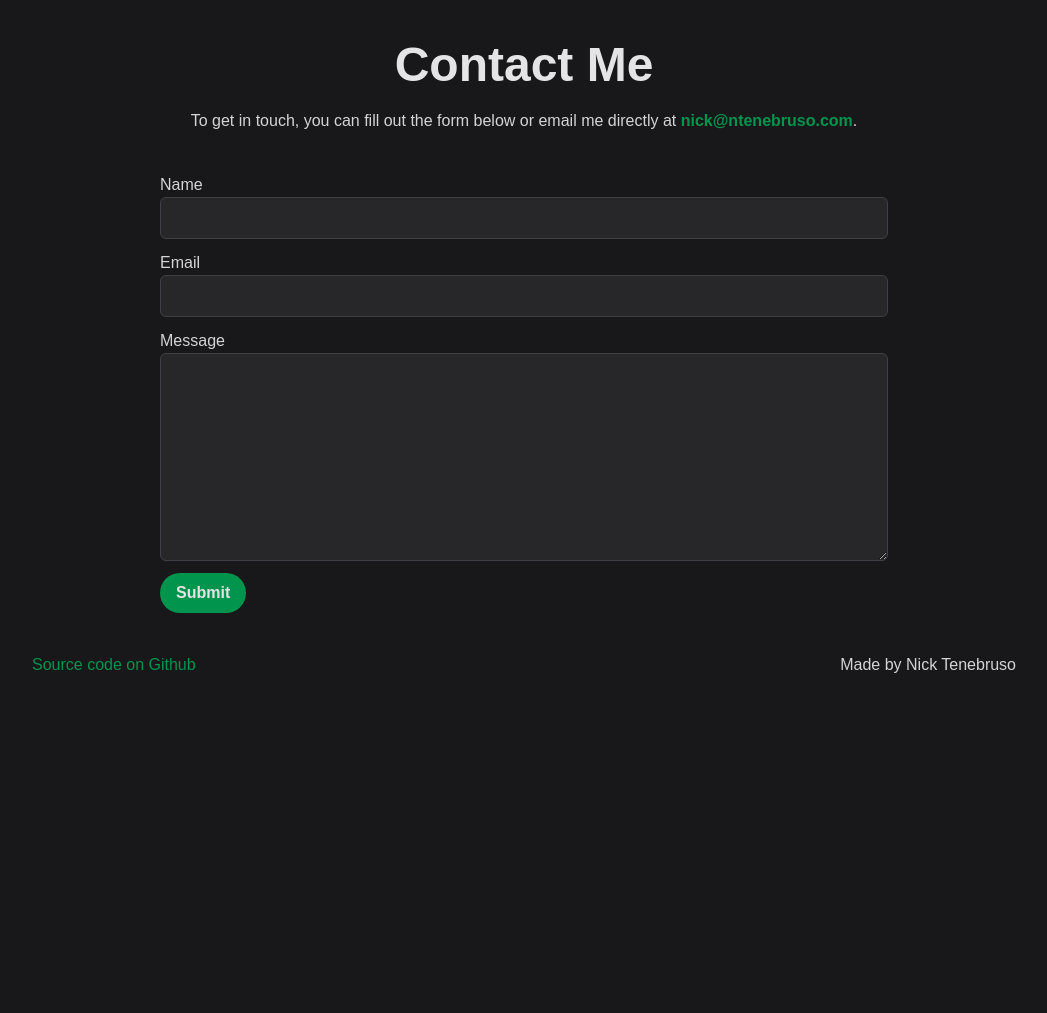
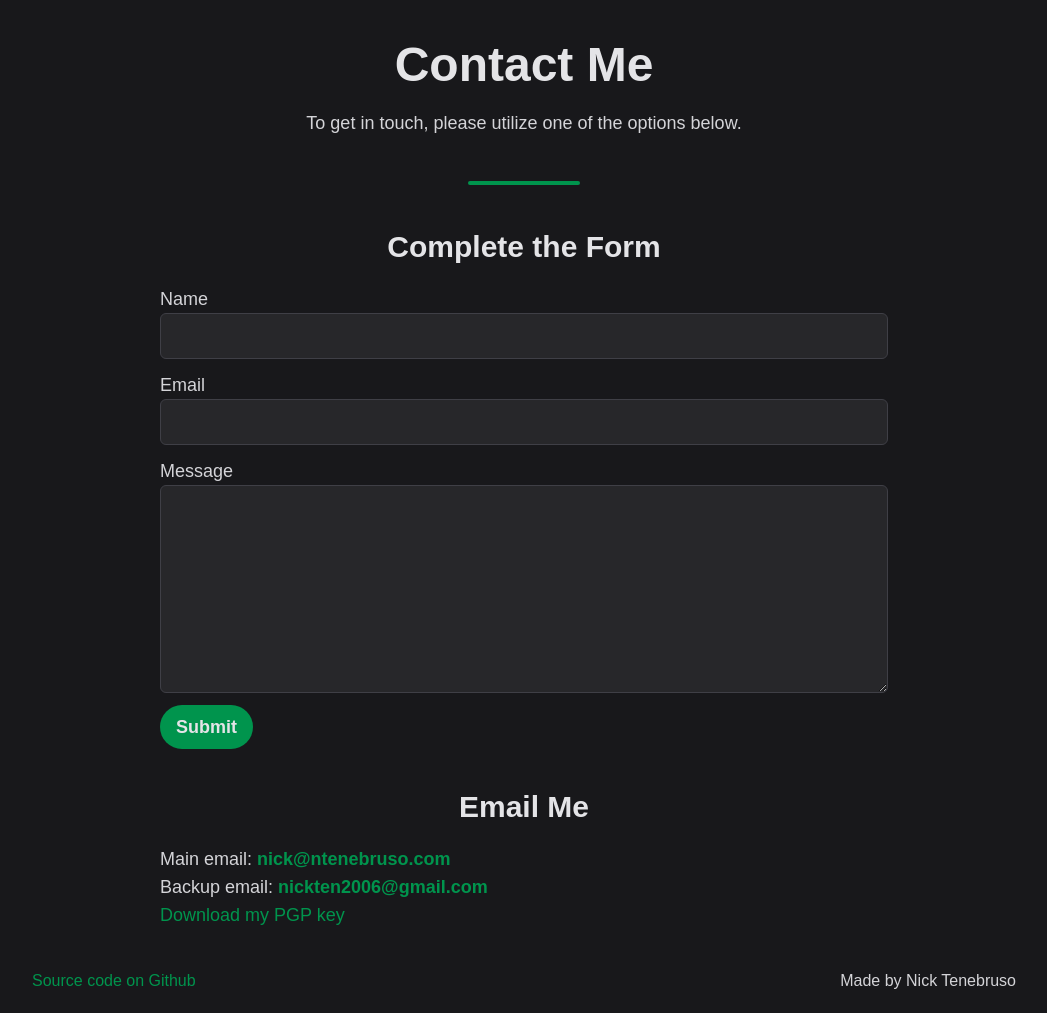
Before and after one commit to ntenebruso/ntenebruso.github.io, an Astro site: page /contact in a window 1280 px wide. Shown: the part 55-1068 px from the top of the page, without its empty margins (116-1163 px from the left). Before the commit the page ends 800 px from the top, so only its background shows below. Built offline with nearby package versions, Linux system fonts and the light colour scheme; Astro itself is replaced by a stand-in of ours.

Commit message:
Re-layout contact page to include PGP key

```diff
--- a/src/pages/contact.astro
+++ b/src/pages/contact.astro
@@ -5,18 +5,38 @@ import Layout from "@layouts/Layout.astro";
 <Layout title="Contact Me">
     <main class="max-w-3xl mx-auto px-5 mt-8 mb-5">
         <h1 class="text-5xl font-bold text-center mb-5">Contact Me</h1>
-        <p class="text-center mb-10">To get in touch, you can fill out the form below or email me directly at <a class="font-bold text-brand" href="mailto:nick@ntenebruso.com">nick@ntenebruso.com</a>.</p>
-        <form action="https://formsubmit.co/b3835166127a8242b453ba074face6ff" method="POST">
+        <p class="text-center text-lg">
+            To get in touch, please utilize one of the options below.
+        </p>
+        <hr class="w-28 h-1 mx-auto my-11 border-none bg-brand rounded-full" />
+        <h2 class="text-3xl font-bold mb-5 text-center">Complete the Form</h2>
+        <form
+            action="https://formsubmit.co/b3835166127a8242b453ba074face6ff"
+            method="POST"
+            class="mb-10 text-lg"
+        >
             <label for="name">Name</label>
-            <input class="mb-3" type="text" name="name" id="name" required>
+            <input class="mb-3" type="text" name="name" id="name" required />
 
             <label for="email">Email</label>
-            <input class="mb-3" type="email" name="email" id="email" required>
+            <input class="mb-3" type="email" name="email" id="email" required />
 
             <label for="message">Message</label>
-            <textarea class="h-52 mb-3" name="message" id="message" required></textarea>
+            <textarea class="h-52 mb-3" name="message" id="message" required
+            ></textarea>
 
-            <button class="btn" type="submit">Submit</button>
+            <button class="btn text-lg" type="submit">Submit</button>
         </form>
+        <h2 class="text-3xl font-bold mb-5 text-center">Email Me</h2>
+        <p class="text-lg">
+            Main email: <a href="mailto:nick@ntenebruso.com" class="font-bold"
+                >nick@ntenebruso.com</a
+            ><br />
+            Backup email: <a
+                href="mailto:nickten2006@gmail.com"
+                class="font-bold">nickten2006@gmail.com</a
+            ><br />
+            <a href="/pubkey.asc">Download my PGP key</a>
+        </p>
     </main>
 </Layout>
--- a/src/styles/global.css
+++ b/src/styles/global.css
@@ -1,6 +1,10 @@
 @tailwind base;
 @tailwind components;
 @tailwind utilities;
+
+html {
+    font-size: 16px;
+}
 
 h1,
 h2,
@@ -40,7 +44,9 @@ textarea {
 /* TRANSITIONS */
 
 html.is-changing .transition-slide {
-    transition: transform 0.2s, opacity 0.1s;
+    transition:
+        transform 0.2s,
+        opacity 0.1s;
     transform: translateY(0px);
     opacity: 1;
 }
```
Also changed, not shown: 2 other files.
